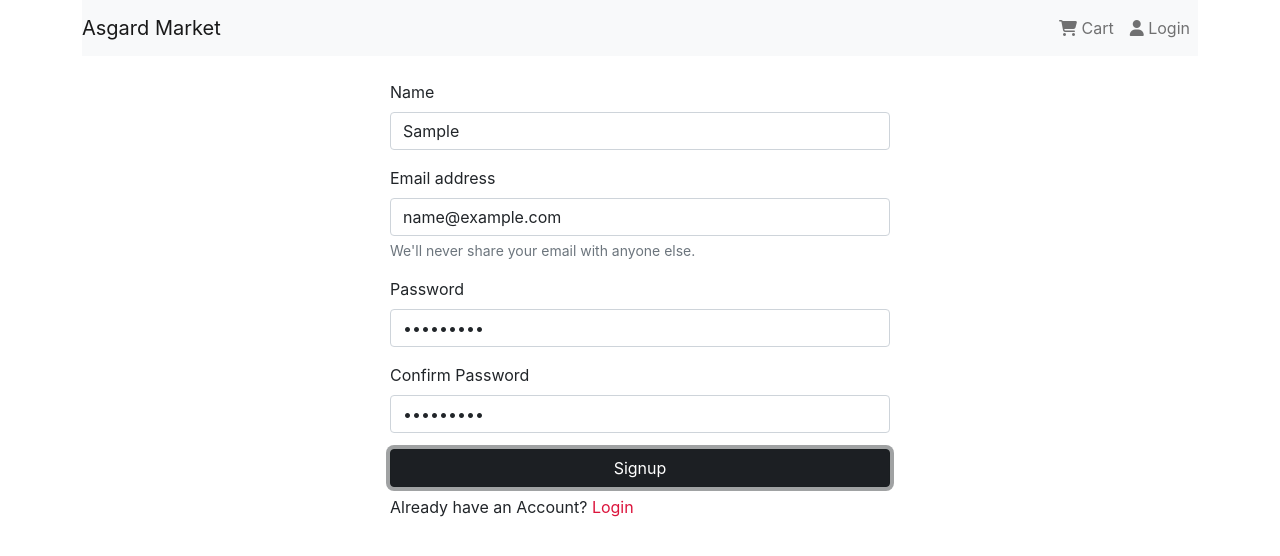
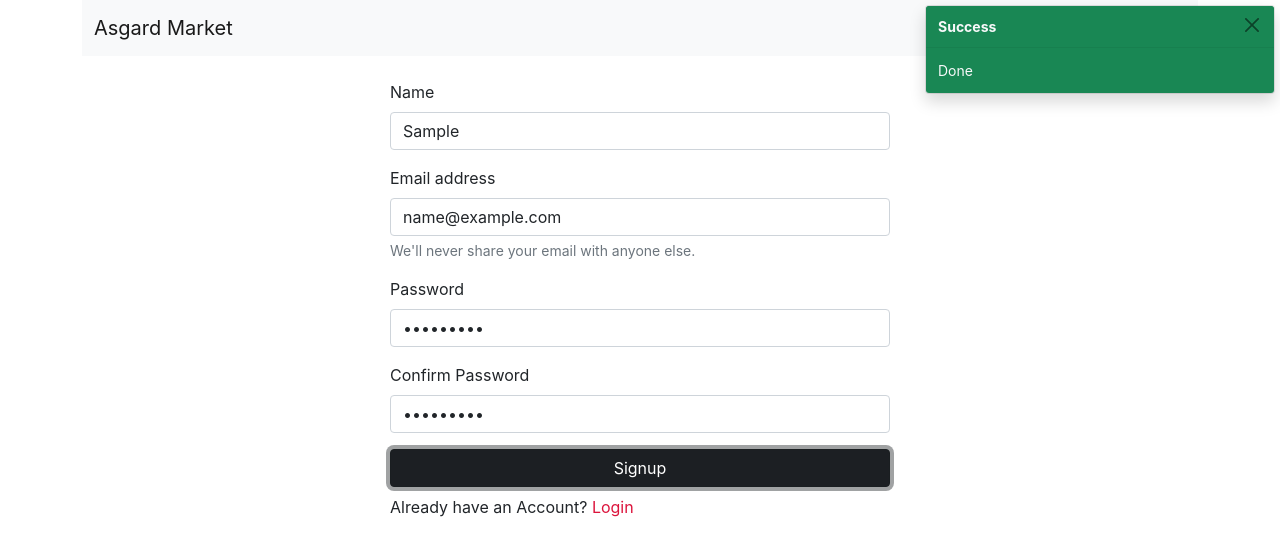
Before and after one commit to YousifAbozid/AsgardMarket, a Next.js app: page /signup in a window 1280 px wide. Both pictures are taken after typing "Sample", "name@example.com", "Sample123", "Sample123" into the empty fields and a click on the button "Signup". Shown: the top 556 px of the page. Built offline with nearby package versions, Linux system fonts and the light colour scheme.

Commit message:
show notifications and fix bugs

```diff
--- a/components/NavBar.js
+++ b/components/NavBar.js
@@ -14,26 +14,27 @@ const NavBar = () => {
     }
 
     return (
-        <nav className="navbar navbar-expand-lg navbar-light bg-light">
+        <nav class="navbar navbar-expand-lg navbar-light bg-light">
+            <div class="container-fluid">
                 <Link href="/">
                     <a className="navbar-brand">Asgard Market</a>
                 </Link>
                 <button
-                className="navbar-toggler"
+                    class="navbar-toggler"
                     type="button"
-                data-toggle="collapse"
-                data-target="#navbarNavDropdown"
-                aria-controls="navbarNavDropdown"
+                    data-bs-toggle="collapse"
+                    data-bs-target="#navbarSupportedContent"
+                    aria-controls="navbarSupportedContent"
                     aria-expanded="false"
                     aria-label="Toggle navigation"
                 >
-                <span className="navbar-toggler-icon"></span>
+                    <span class="navbar-toggler-icon"></span>
                 </button>
                 <div
-                className="collapse navbar-collapse justify-content-end"
-                id="navbarNavDropdown"
+                    class="collapse navbar-collapse justify-content-end"
+                    id="navbarSupportedContent"
                 >
-                <ul className="navbar-nav">
+                    <ul class="navbar-nav">
                         <li className="nav-item">
                             <Link href="/cart">
                                 <a className={"nav-link " + isActive("/cart")}>
@@ -56,30 +57,8 @@ const NavBar = () => {
                                 </a>
                             </Link>
                         </li>
-                    {/* <li className="nav-item dropdown">
-                        <a
-                            className="nav-link dropdown-toggle"
-                            href="#"
-                            id="navbarDropdownMenuLink"
-                            data-toggle="dropdown"
-                            aria-haspopup="true"
-                            aria-expanded="false"
-                        >
-                            User Name
-                        </a>
-                        <div
-                            className="dropdown-menu"
-                            aria-labelledby="navbarDropdownMenuLink"
-                        >
-                            <a className="dropdown-item" href="#">
-                                Profile
-                            </a>
-                            <a className="dropdown-item" href="#">
-                                Logout
-                            </a>
+                    </ul>
                 </div>
-                    </li> */}
-                </ul>
             </div>
         </nav>
     )
--- a/components/Notify.js
+++ b/components/Notify.js
@@ -2,6 +2,7 @@ import { useContext } from "react"
 import { DataContext } from "../store/GlobalState"
 import Toast from "./Toast"
 import Loading from "./Loading"
+import ACTIONS from "../store/Actions"
 
 const Notify = () => {
     const [state, dispatch] = useContext(DataContext)
@@ -10,8 +11,24 @@ const Notify = () => {
     return (
         <>
             {notify.loading && <Loading />}
-            {notify.error && <Toast />}
-            {notify.success && <Toast />}
+            {notify.error && (
+                <Toast
+                    handleShow={() =>
+                        dispatch({ type: ACTIONS.NOTIFY, payload: {} })
+                    }
+                    message={{ title: "Error", body: notify.error }}
+                    bgColor="bg-danger"
+                />
+            )}
+            {notify.success && (
+                <Toast
+                    handleShow={() =>
+                        dispatch({ type: ACTIONS.NOTIFY, payload: {} })
+                    }
+                    message={{ title: "Success", body: notify.success }}
+                    bgColor="bg-success"
+                />
+            )}
         </>
     )
 }
--- a/components/Toast.js
+++ b/components/Toast.js
@@ -1,25 +1,47 @@
-const Toast = () => {
+const Toast = ({ message, handleShow, bgColor }) => {
     return (
         <div
-            class="toast"
-            role="alert"
-            aria-live="assertive"
-            aria-atomic="true"
+            className={`toast show position-fixed text-light ${bgColor}`}
+            style={{ top: "5px", right: "5px", zIndex: 9, minWidth: "280px" }}
         >
-            <div class="toast-header">
-                <img src="..." class="rounded me-2" alt="..." />
-                <strong class="me-auto">Bootstrap</strong>
-                <small>11 mins ago</small>
+            <div className={`toast-header text-light ${bgColor}`}>
+                <strong className="mr-auto text-light" style={{ width: "90%" }}>
+                    {message.title}
+                </strong>
                 <button
                     type="button"
-                    class="btn-close"
+                    className="ml-2 mb-1 close btn-close text-light"
                     data-bs-dismiss="toast"
                     aria-label="Close"
+                    style={{ outline: "none" }}
+                    onClick={handleShow}
                 ></button>
             </div>
-            <div class="toast-body">Hello, world! This is a toast message.</div>
+            <div className="toast-body">{message.body}</div>
         </div>
     )
 }
 
 export default Toast
+
+// <div
+//     className={`toast show position-fixed text-light ${bgColor}`}
+//     role="alert"
+//     aria-live="assertive"
+//     aria-atomic="true"
+// >
+//     <div className="toast-header">
+//         {/* <img src="..." className="rounded me-2" alt="..." />
+//         <strong className="me-auto">Bootstrap</strong>
+//         <small>11 mins ago</small> */}
+//         <button
+//             type="button"
+//             className="btn-close"
+//             data-bs-dismiss="toast"
+//             aria-label="Close"
+//         ></button>
+//     </div>
+//     <div className="toast-body">
+//         Hello, world! This is a toast message.
+//     </div>
+// </div>
--- a/pages/signup.js
+++ b/pages/signup.js
@@ -1,7 +1,9 @@
-import { useState } from "react"
+import { useState, useContext } from "react"
 import Head from "next/head"
 import Link from "next/link"
 import valid from "../utils/valid"
+import { DataContext } from "../store/GlobalState"
+import ACTIONS from "../store/Actions"
 
 const Signup = () => {
     const [name, setName] = useState("")
@@ -9,12 +11,23 @@ const Signup = () => {
     const [password, setPassword] = useState("")
     const [cfPassword, setCfPassword] = useState("")
 
+    const [state, dispatch] = useContext(DataContext)
+
     const handleSubmit = (event) => {
         event.preventDefault()
         const errorMessage = valid(name, email, password, cfPassword)
+
         if (errorMessage) {
-            console.log(errorMessage)
+            return dispatch({
+                type: ACTIONS.NOTIFY,
+                payload: { error: errorMessage },
+            })
         }
+
+        dispatch({
+            type: ACTIONS.NOTIFY,
+            payload: { success: "Done" },
+        })
     }
 
     return (
@@ -36,7 +49,10 @@ const Signup = () => {
                         className="form-control"
                         id="name"
                         value={name}
-                        onChange={({ target }) => setName(target.value)}
+                        onChange={({ target }) => {
+                            setName(target.value)
+                            dispatch({ type: ACTIONS.NOTIFY, payload: {} })
+                        }}
                     />
                 </div>
 
@@ -50,7 +66,10 @@ const Signup = () => {
                         id="exampleInputEmail1"
                         aria-describedby="emailHelp"
                         value={email}
-                        onChange={({ target }) => setEmail(target.value)}
+                        onChange={({ target }) => {
+                            setEmail(target.value)
+                            dispatch({ type: ACTIONS.NOTIFY, payload: {} })
+                        }}
                     />
                     <div id="emailHelp" className="form-text">
                         We'll never share your email with anyone else.
@@ -68,7 +87,10 @@ const Signup = () => {
                         className="form-control"
                         id="exampleInputPassword1"
                         value={password}
-                        onChange={({ target }) => setPassword(target.value)}
+                        onChange={({ target }) => {
+                            setPassword(target.value)
+                            dispatch({ type: ACTIONS.NOTIFY, payload: {} })
+                        }}
                     />
                 </div>
                 <div className="mb-3">
@@ -83,7 +105,10 @@ const Signup = () => {
                         className="form-control"
                         id="exampleInputPassword2"
                         value={cfPassword}
-                        onChange={({ target }) => setCfPassword(target.value)}
+                        onChange={({ target }) => {
+                            setCfPassword(target.value)
+                            dispatch({ type: ACTIONS.NOTIFY, payload: {} })
+                        }}
                     />
                 </div>
 
```
Lines whose indentation alone changed are shown as unchanged.
